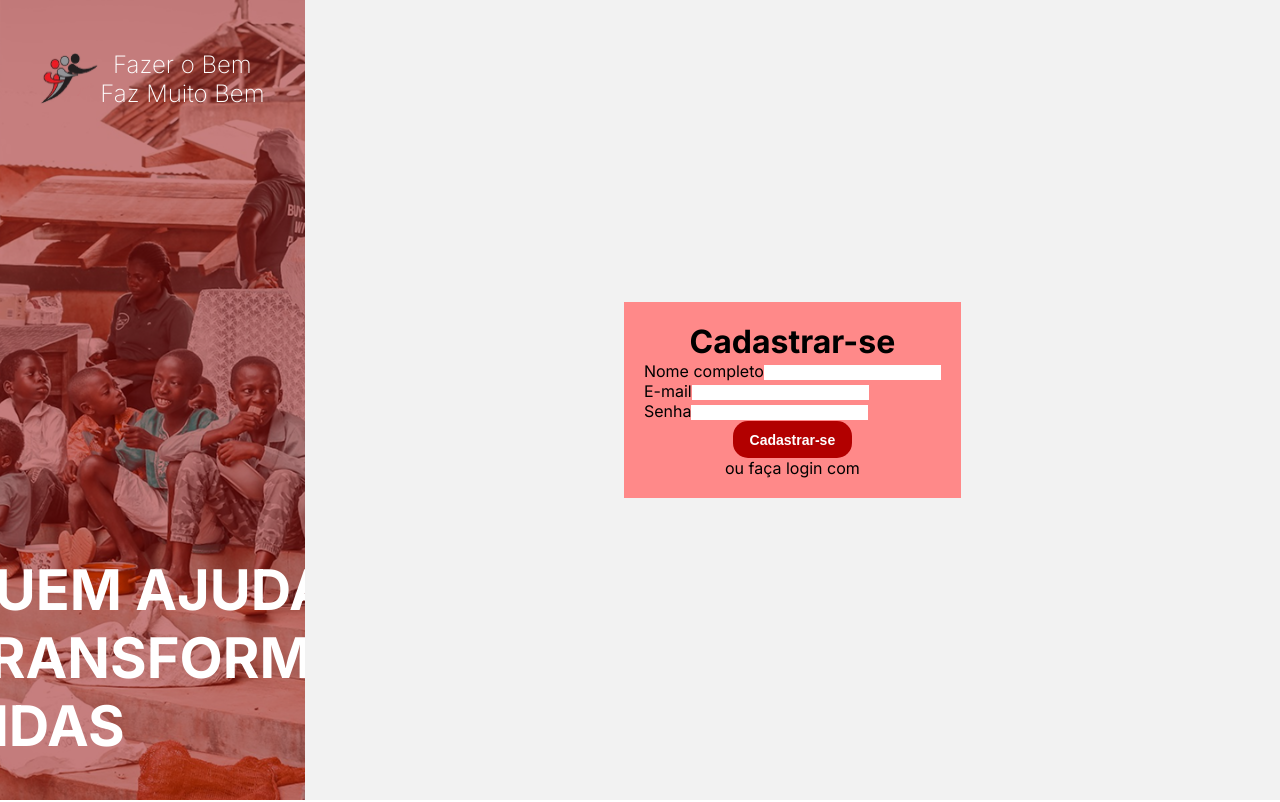
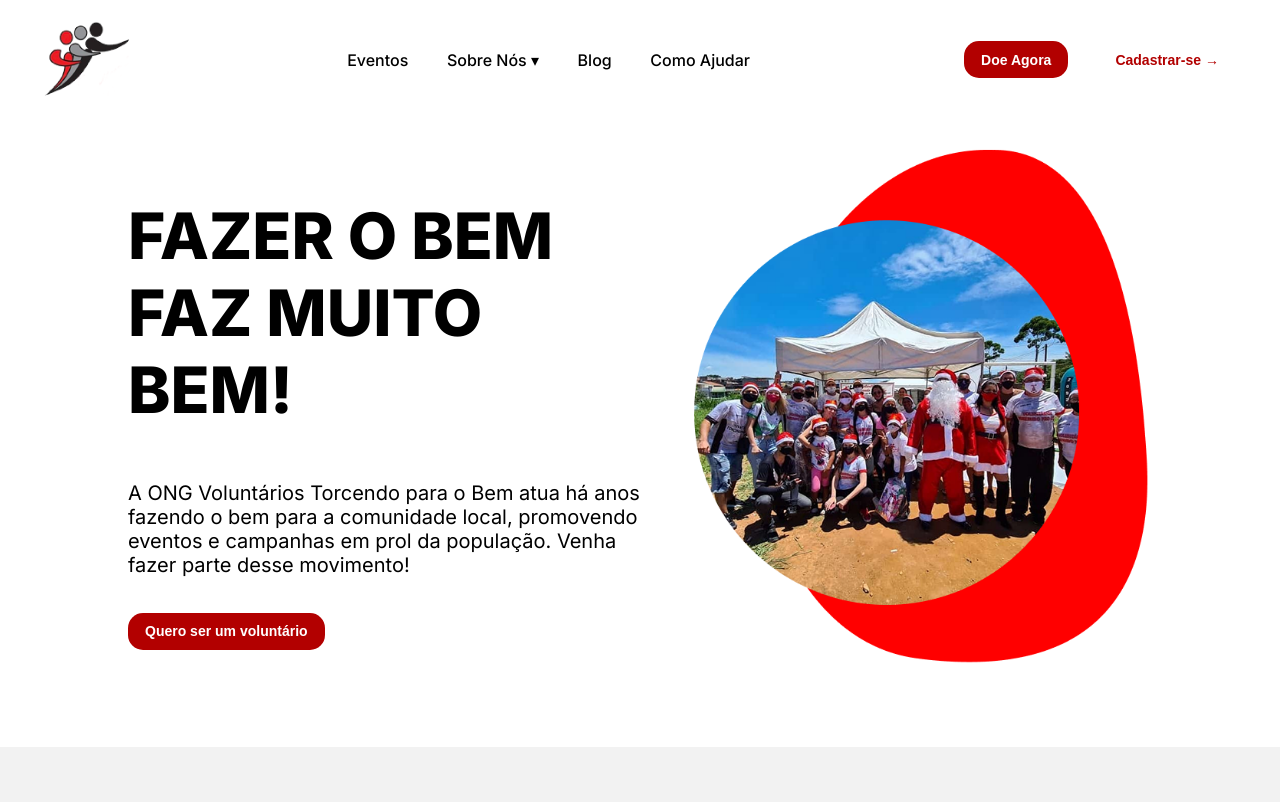
Before and after one commit to Gruposemh/front, a React (Vite) app: page / in a window 1280 px wide. Shown: the top 802 px of the page. Built offline with nearby package versions, Linux system fonts and the light colour scheme.

Commit message:
feat: adicionando rota para a página de cadastro

```diff
--- a/src/App.jsx
+++ b/src/App.jsx
@@ -1,16 +1,23 @@
-
-import Footer from "./components/Footer";
-import Header from "./components/Header";
+import React from "react";
+import { BrowserRouter, Routes, Route } from 'react-router-dom'
 import Home from "./pages/Home";
-import Eventos from "./pages/Eventos"
-import ComoAjudar from "./pages/ComoAjudar"
-import Cadastro from "./pages/Cadastro"
-import Login from "./pages/Login"
+import Eventos from "./pages/Eventos";
+import Cadastro from "./pages/Cadastro";
 
 const App = () => {
   return (
     <>
-      <Cadastro/>
+    <BrowserRouter>
+      <Routes>
+        <Route path="/" element={<Home/>}/>
+        <Route path="/eventos" element={<Eventos/>}/>
+        <Route path="/cadastrar-se" element={<Cadastro/>}/>
+       {/* <Route path="/" element={<ComoAjudar/>}/>
+        <Route path="/" element={<Login/>}/>
+        <Route path="/" element={<SobreNos/>}/>
+        <Route path='/*'element={ <NotFound/> }/> */}
+        </Routes>
+      </BrowserRouter>
     </>
   )
 }
```
